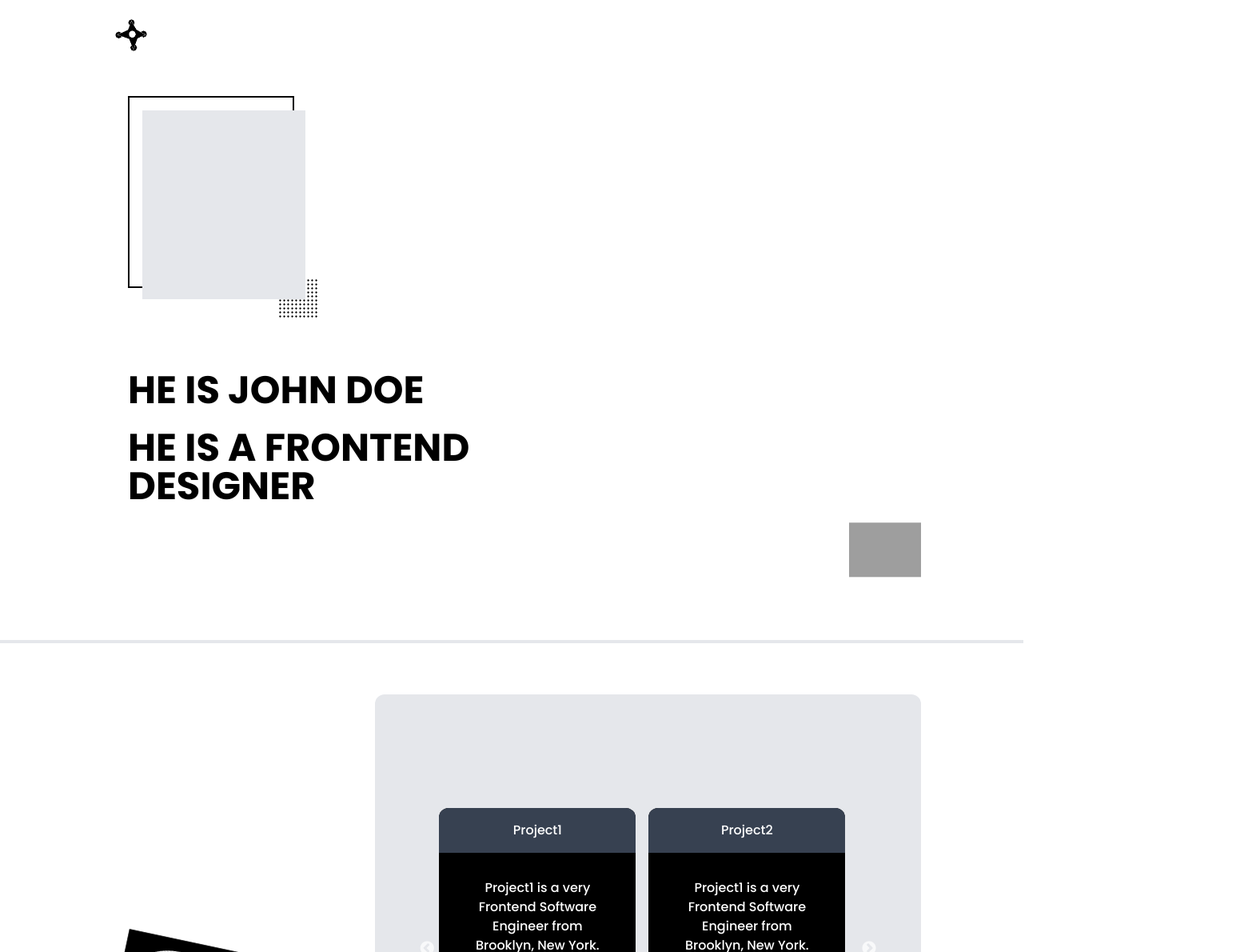
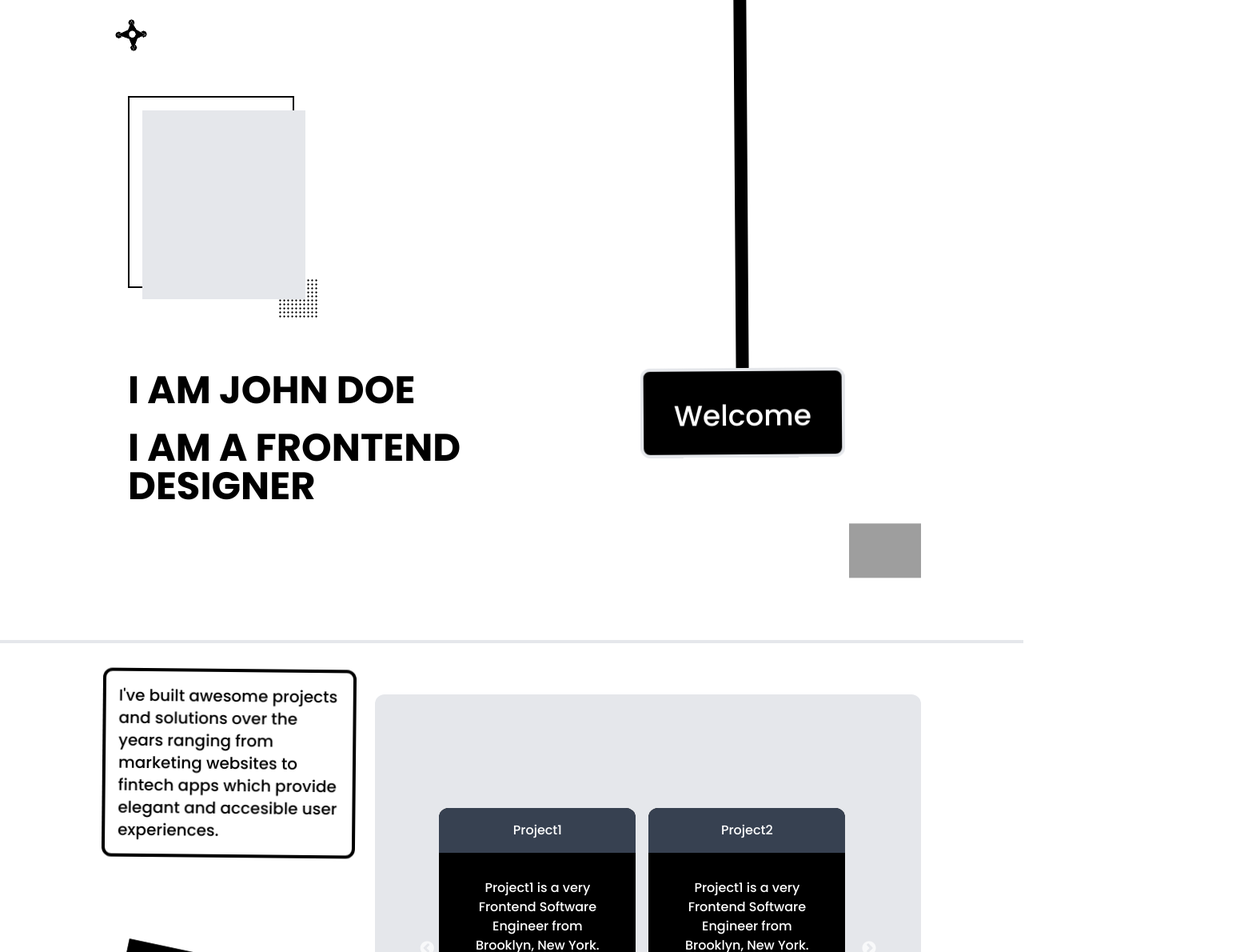
Before and after one commit to babthedev/babthedev, a React (Vite) app: page / in a window 1280 px wide. Shown: the top 1190 px of the page at 80% size, 1571 px wide, since content can reach past the window. Built offline with nearby package versions, Linux system fonts and the light colour scheme; grey boxes are pictures that could not be loaded.

Commit message:
Animations setup

```diff
--- a/src/components/Home.jsx
+++ b/src/components/Home.jsx
@@ -1,26 +1,15 @@
-import React, {useEffect, useState} from 'react'
+import React, {useEffect} from 'react'
 import WordSwitch from './WordSwitch'
 import Aos from 'aos'
 import "aos/dist/aos.css";
 import data from '../data'
 const Home = () => {
-  const [reveal, setReveal] = useState(false);
-
-  useEffect(()=>{
-    const delay = 3000;
-    const revealTimeout = setTimeout(() => {
-      setReveal(true);
-    }, delay);
-    return ()=> clearTimeout(revealTimeout)
-  }, []);
-
   useEffect(()=>{
     Aos.init({duration: 1000});
   }, []);
   return (
     <>
-    { reveal ?
-    <section data-aos="fade-up"  className={`h-screen p-2 w-full  ${reveal ? 'opacity-100' : 'opacity-0'} md:px-28 lg:px-32 section fade-up text-content bg-bg`}>
+    <section data-aos="fade-right"  className={`h-screen p-2 w-full md:px-28 lg:px-32 section fade-up text-content bg-bg relative`}>
         <img src="/public/Drag Logo.png" className=' mx-4 mt-4 hidden dark:block' alt="logo" width="40px"/>
         <img src="/public/DragLogo.png" className=' mx-4 xl:mt-4 dark:hidden block' alt="logo" width="40px"/>
         <div className='h-full w-full absolute'>
@@ -33,17 +22,16 @@ const Home = () => {
                 </div>
             </div>
             <div className='mx-8 mt-4 py-12 lg:w-2/3 lg:pt-12 w-1/2'>
-            <h2 className='text-4xl lg:text-5xl font-bold text-clip mb-4 lg:mb-6'>HE IS {data.name}</h2>
-            <h2 className='text-4xl font-bold text-clip lg:text-5xl lg:mb-6'>HE IS A FRONTEND <span ><WordSwitch/></span></h2>
+            <h2 className='text-4xl lg:text-5xl font-bold text-clip mb-4 lg:mb-6'>I AM {data.name}</h2>
+            <h2 className='text-4xl font-bold text-clip lg:text-5xl lg:mb-6'>I AM A FRONTEND <span ><WordSwitch/></span></h2>
             </div>
             <img src="/src/Long Arrow down.svg" width="90px" className='absolute xl:bottom-32 bottom-16 right-8 xl:right-64 down-arrow' alt="" />
         </div>
-    </section> :
-    <div>
-    <h2 className='h-screen p-2 w-full text-3xl dark:block hidden lg:text-6xl'>Wait for Mylo... <img src="/public/Mylo Head Dark.png" alt=""  width="50px"/> </h2>
-    <h2 className='h-screen p-2 w-full text-3xl lg:text-6xl dark:hidden block'>Wait for Mylo... <img src="/public/Mylo Head Light.png" className='dark:hidden block' alt=""  width="50px"/> </h2>
-    </div>
-}
+      <div className='absolute flex flex-col items-center left-24 lg:left-72 placard-home -top-5 h-full w-full'>
+        <div className='lg:h-3/5 h-2/5 bg-content lg:w-4 w-2'></div>
+        <div className='lg:w-1/5 w-1/4 lg:h-28 h-14 lg:py-9 py-3 text-center text-xl lg:text-4xl bg-content text-bg rounded-xl border-gray-200 border-4'>Welcome</div>
+      </div>
+    </section>
     </>
   )
 }
--- a/src/components/Projects.jsx
+++ b/src/components/Projects.jsx
@@ -35,10 +35,13 @@ const Projects = () => {
     return <Project title={carouselElement.title} key={carouselElement.id} description={carouselElement.description} url={carouselElement.url}/>
   })
   return (
-    <section data-aos="fade-right"  className={`h-screen border-t-4 border-gray-200 md:px-28 lg:px-32  px-8 lg:flex lg:flex-row section bg-bg text-content`}>
-        <div className=''>
+    <section data-aos="fade-right"  className={`h-screen border-t-4 border-gray-200 md:px-28 lg:px-32 gap-6  px-8 lg:flex lg:flex-row section bg-bg text-content relative`}>
+        <div className='flex flex-col gap-0'>
+          <h3 className='p-4 lg:text-xl text-content rounded-xl w-full -mb-64 placard-project lg:mt-8 border-content border-4'> I've built awesome projects and solutions over the years ranging from marketing websites to fintech apps which provide elegant and accesible user experiences.</h3>
+          <div className=''>
             <img src="/public/assets/Ideas to Projects.png" className=' mx-2 mt-96 rotate-12 hidden lg:block lg:dark:hidden' alt="logo" width="300px"/>
             <img src="/public/assets/Ideas to Projects Light.png" className=' mx-2 mt-96 rotate-12 hidden lg:hidden lg:dark:block' alt="logo" width="300px"/>
+          </div>
         </div>
          <div className='bg-gray-200 h-2/3 rounded-xl lg:w-2/3 lg:my-16 lg:h-4/5 lg:ml-auto px-6 flex flex-col justify-center mt-48 relative lg:p-20'>
          <Slider {...settings}>
--- a/src/index.css
+++ b/src/index.css
@@ -30,4 +30,30 @@ body{
   50% {
     transform: translateY(-20px); /* Move the element up by 20 pixels at 50% of the animation */
   }
+}
+
+.placard-home{
+    animation: drop 2s ease-in-out, swing 2s linear 1.8s infinite;
+}
+
+.placard-project{
+    animation: swing 5s linear 2.8s infinite;
+}
+
+  @keyframes swing {
+    0% {
+      transform: rotate(-2deg); /* Start position, no swing */
+    }
+    25% {
+      transform: rotate(0deg); /* Swing to the right at 50% */
+    }
+    50% {
+        transform: rotate(2deg); /* Start position, no swing */
+      }
+    75% {
+        transform: rotate(0deg); /* Start position, no swing */
+      }
+    100% {
+      transform: rotate(-2deg); /* Swing to the left at 100%, creating an infinite loop */
+    }
   }
```
